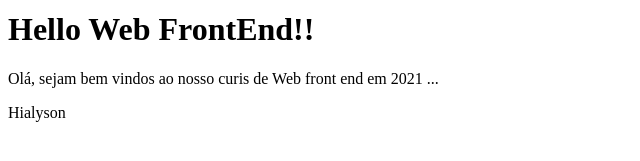
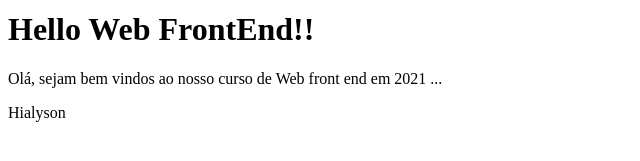
Before and after one commit to Hialyson/Programa-o-Web-FrontEnd, a plain HTML site: page index.html in a window 1280 px wide. Shown: the part 205-366 px from the top of the page, 0-640 px from the left. Drawn offline with Linux system fonts and the light colour scheme.

Commit message:
Update and rename minha_página.html to index.html

```diff
--- a/minha_página.html
+++ b/index.html
@@ -9,7 +9,7 @@
         />
         <img/>
         <h1>Hello Web FrontEnd!!</h1>
-        <p> Olá, sejam bem vindos ao nosso curis de Web front end em 2021 ...</p>
+        <p> Olá, sejam bem vindos ao nosso curso de Web front end em 2021 ...</p>
         Hialyson
     </body>
 
```
